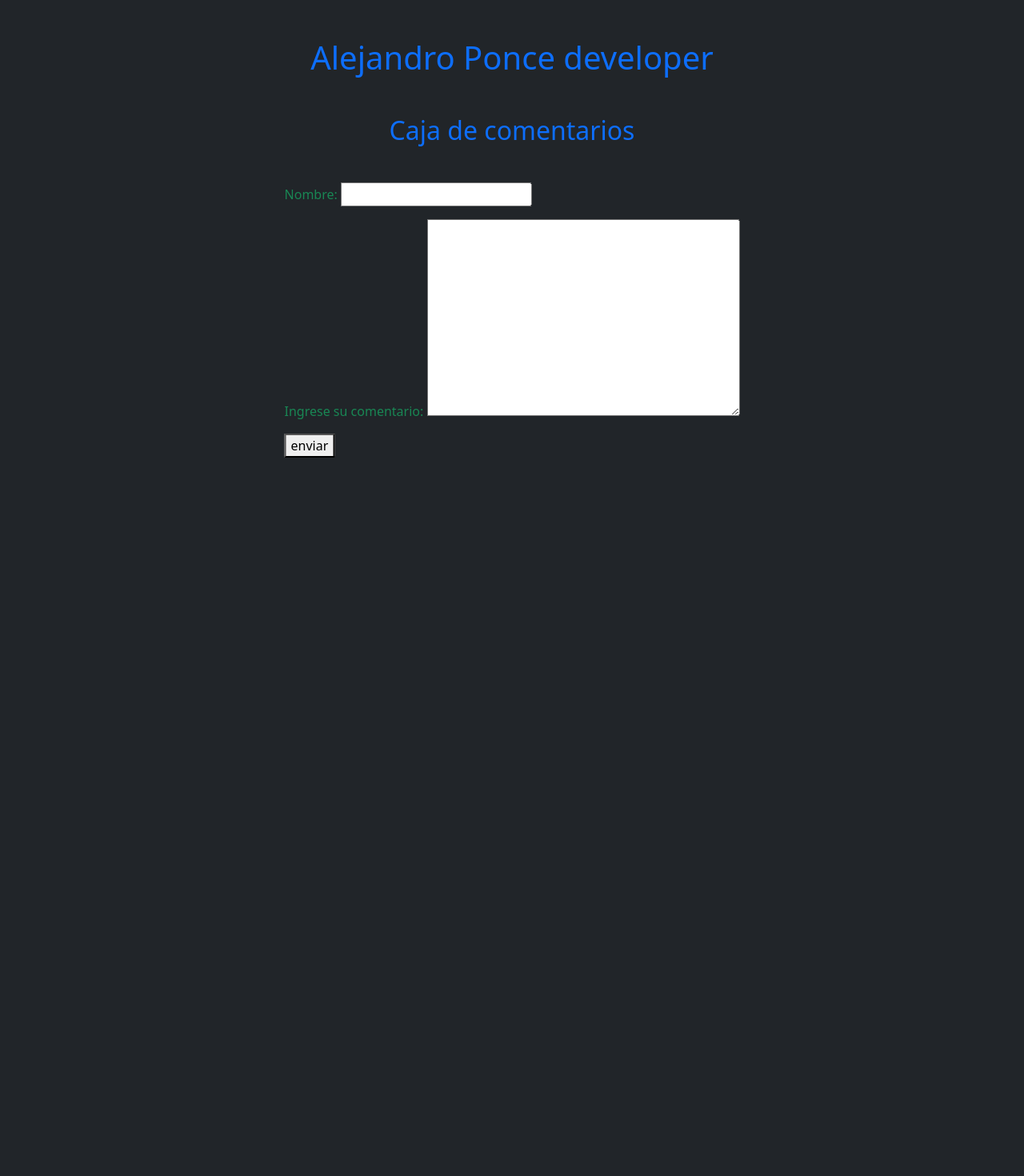
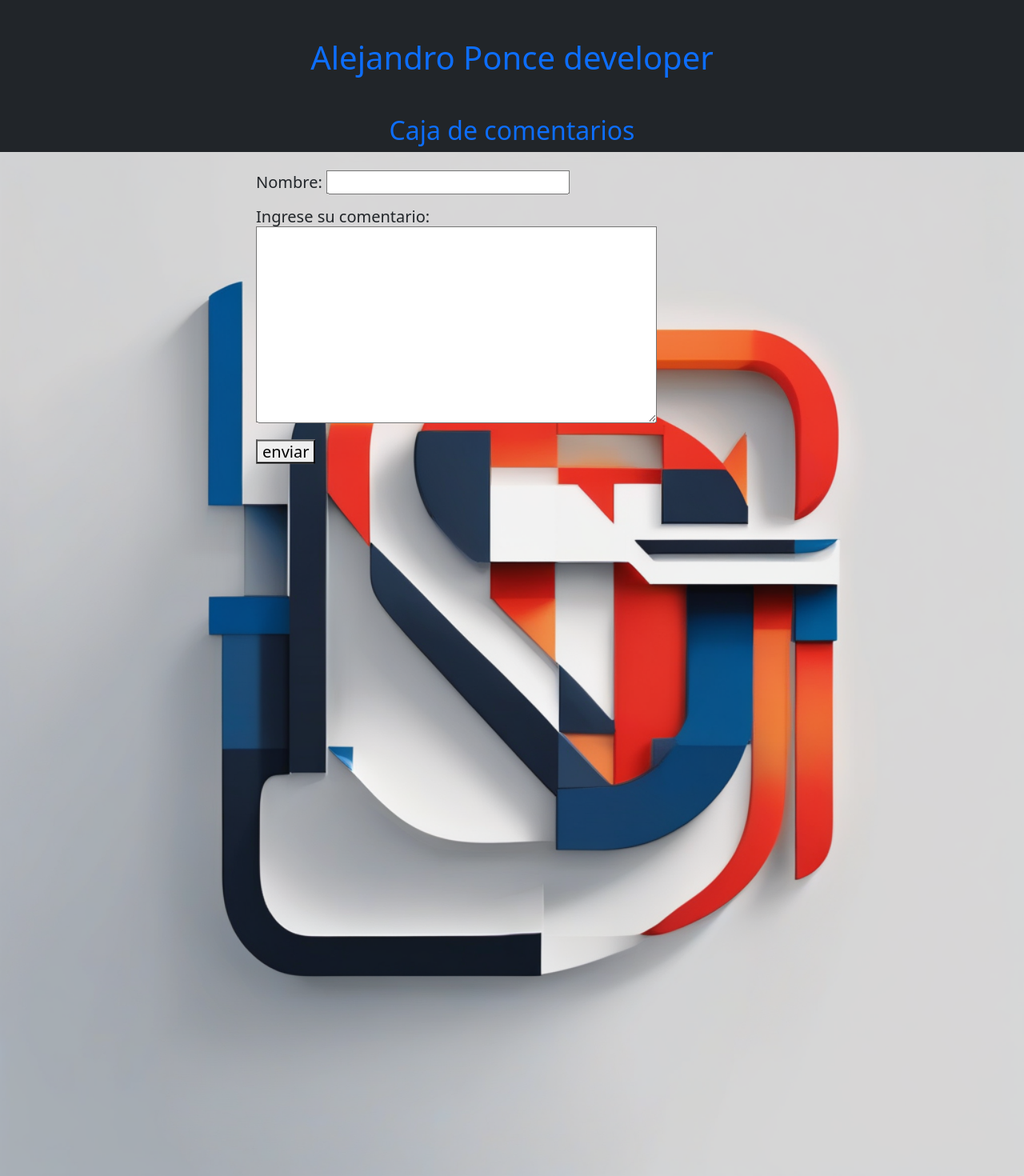
Before and after one commit to alejandroponce00/comentarios_render, a Django app: page / in a window 1280 px wide. Shown: the whole page at 80% size. Before the commit the page ends 572 px from the top, so only its background shows below. Run offline with Django 4.2, Linux system fonts and the light colour scheme.

Commit message:
agregado de fondo

```diff
--- a/caja_coment/templates/coment.html
+++ b/caja_coment/templates/coment.html
@@ -1,15 +1,18 @@
+{% load static %}
 <!DOCTYPE html>
 <html>
     <head>
         <link href="https://cdn.jsdelivr.net/npm/bootstrap@5.0.2/dist/css/bootstrap.min.css" rel="stylesheet" integrity="sha384-EVSTQN3/azprG1Anm3QDgpJLIm9Nao0Yz1ztcQTwFspd3yD65VohhpuuCOmLASjC" crossorigin="anonymous">
     </head>
-  <body class=" bg-dark" >
+  <body class="bg-dark " >
+
     <h1 class="text-center text-primary mt-5">Alejandro Ponce developer</h1>
     <h2 class="text-center text-primary mt-5">Caja de comentarios</h2>
+    <img src="{% static '/images/IMG_7443.PNG' %}" alt =""class="img-fluid w-100">
     <div class= "position-absolute top-50 start-50 translate-middle">
 
 
-    <form method="post" class="text-success">
+    <form method="post" class="text-dark h5">
       {% csrf_token %}
     {{form.as_p}}
     <button>
--- a/principal/settings.py
+++ b/principal/settings.py
@@ -11,6 +11,7 @@ https://docs.djangoproject.com/en/4.1/ref/settings/
 """
 
 from pathlib import Path
+import os
 
 # Build paths inside the project like this: BASE_DIR / 'subdir'.
 BASE_DIR = Path(__file__).resolve().parent.parent
@@ -122,3 +123,6 @@ STATIC_URL = 'static/'
 # https://docs.djangoproject.com/en/4.1/ref/settings/#default-auto-field
 
 DEFAULT_AUTO_FIELD = 'django.db.models.BigAutoField'
+STATICFILES_DIRS = [
+    os.path.join(BASE_DIR, 'caja_coment/static')
+]
```
Also changed, not shown: caja_coment/static/images/IMG_7443.PNG (added), runtime.txt (added).
